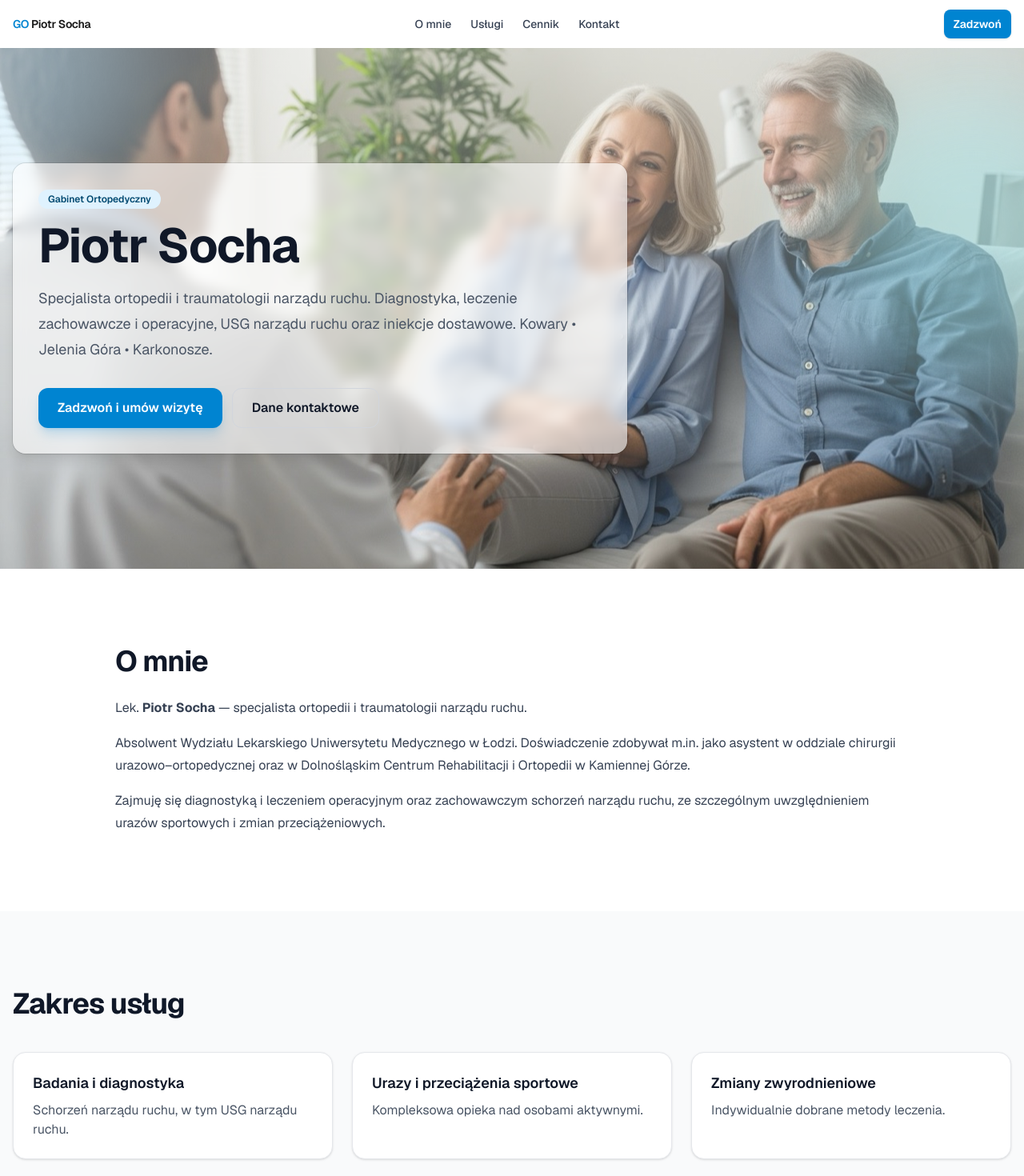
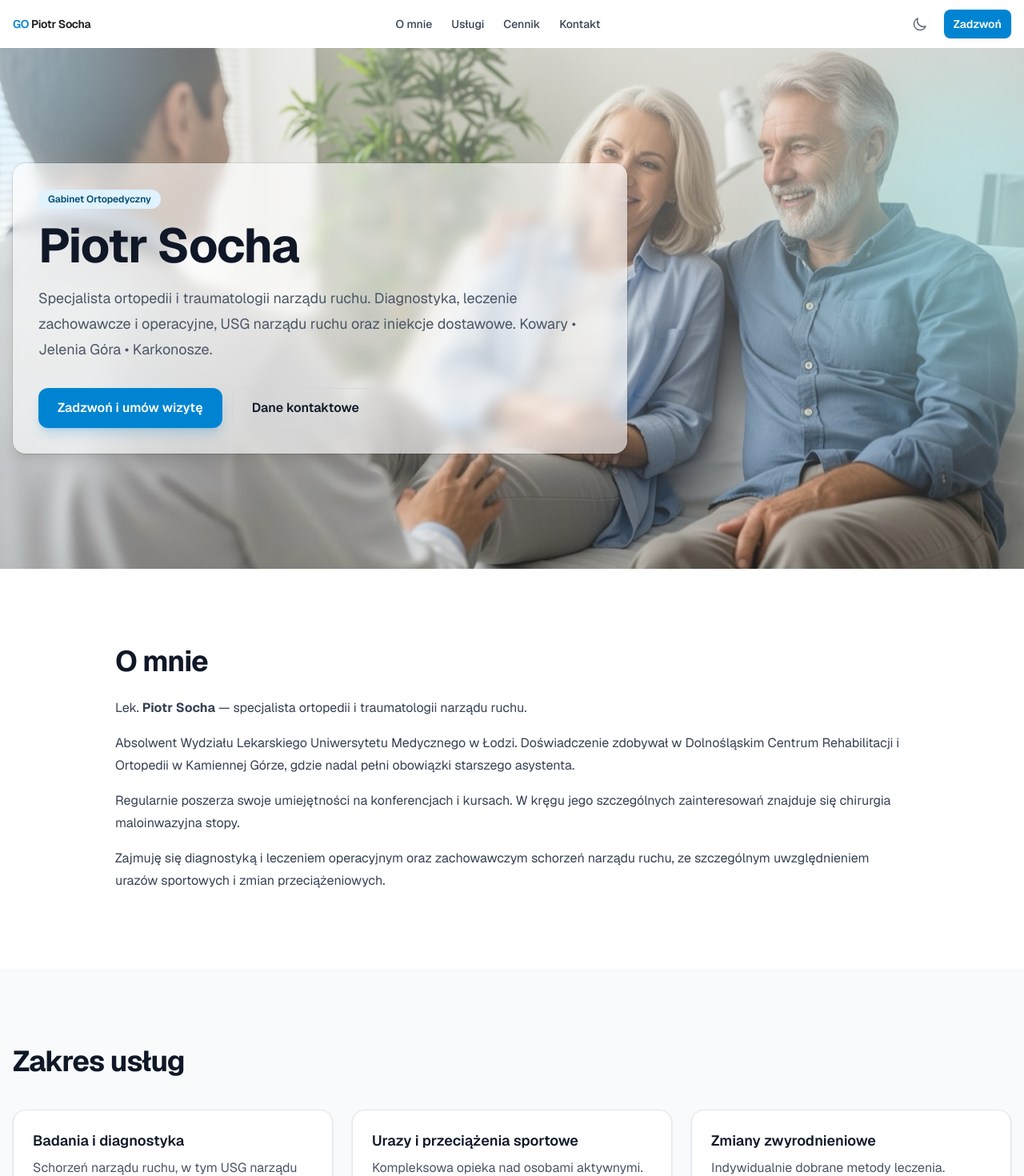
Before and after one commit to micscode/gabinet-piotrek, a Next.js app: page / in a window 1280 px wide. Shown: the top 1470 px of the page at 80% size. Built offline with nearby package versions, Linux system fonts and the light colour scheme.

Commit message:
light mode default

```diff
--- a/app/components/Header.tsx
+++ b/app/components/Header.tsx
@@ -3,6 +3,7 @@
 import { motion } from "framer-motion";
 import Link from "next/link";
 import { useEffect, useRef } from "react";
+import ThemeToggle from "./ThemeToggle";
 
 export default function Header() {
   const headerRef = useRef<HTMLElement | null>(null);
@@ -38,6 +39,8 @@ export default function Header() {
             Kontakt
           </a>
         </nav>
+        <div className="flex items-center gap-3">
+          <ThemeToggle />
           <motion.a
             href="tel:75718288"
             className="rounded-lg bg-sky-600 px-3 py-2 text-sm font-semibold text-white shadow-sm transition hover:bg-sky-700 sm:inline-flex"
@@ -47,6 +50,7 @@ export default function Header() {
             Zadzwoń
           </motion.a>
         </div>
+      </div>
     </header>
   );
 }
--- /dev/null
+++ b/app/components/ThemeToggle.tsx
@@ -0,0 +1,61 @@
+"use client";
+
+import { useEffect, useState } from "react";
+
+export default function ThemeToggle() {
+  const [theme, setTheme] = useState<'light' | 'dark'>('light');
+  const [mounted, setMounted] = useState(false);
+
+  useEffect(() => {
+    setMounted(true);
+    const savedTheme = localStorage.getItem('theme') as 'light' | 'dark' | null;
+    setTheme(savedTheme || 'light');
+  }, []);
+
+  const toggleTheme = () => {
+    const newTheme = theme === 'light' ? 'dark' : 'light';
+    setTheme(newTheme);
+
+    // Dispatch custom event to notify ThemeWatcher
+    const event = new CustomEvent('themeChange', { detail: newTheme });
+    window.dispatchEvent(event);
+  };
+
+  if (!mounted) {
+    return (
+      <button className="rounded-lg p-2 text-gray-500">
+        <div className="h-5 w-5" />
+      </button>
+    );
+  }
+
+  return (
+    <button
+      onClick={toggleTheme}
+      className="rounded-lg p-2 text-gray-500 transition hover:bg-gray-100 hover:text-gray-900 dark:text-gray-400 dark:hover:bg-gray-800 dark:hover:text-white"
+      aria-label={`Switch to ${theme === 'light' ? 'dark' : 'light'} mode`}
+    >
+      {theme === 'light' ? (
+        // Moon icon for dark mode
+        <svg className="h-5 w-5" fill="none" viewBox="0 0 24 24" stroke="currentColor">
+          <path
+            strokeLinecap="round"
+            strokeLinejoin="round"
+            strokeWidth={2}
+            d="M20.354 15.354A9 9 0 018.646 3.646 9.003 9.003 0 0012 21a9.003 9.003 0 008.354-5.646z"
+          />
+        </svg>
+      ) : (
+        // Sun icon for light mode
+        <svg className="h-5 w-5" fill="none" viewBox="0 0 24 24" stroke="currentColor">
+          <path
+            strokeLinecap="round"
+            strokeLinejoin="round"
+            strokeWidth={2}
+            d="M12 3v1m0 16v1m9-9h-1M4 12H3m15.364 6.364l-.707-.707M6.343 6.343l-.707-.707m12.728 0l-.707.707M6.343 17.657l-.707.707M16 12a4 4 0 11-8 0 4 4 0 018 0z"
+          />
+        </svg>
+      )}
+    </button>
+  );
+}
--- a/app/components/ThemeWatcher.tsx
+++ b/app/components/ThemeWatcher.tsx
@@ -1,19 +1,29 @@
 "use client";
 
-import { useEffect } from "react";
+import { useEffect, useState } from "react";
 
 export default function ThemeWatcher() {
+  const [theme, setTheme] = useState<'light' | 'dark'>('light');
+
   useEffect(() => {
-    const media = window.matchMedia("(prefers-color-scheme: dark)");
+    // Check for saved theme preference or default to light
+    const savedTheme = localStorage.getItem('theme') as 'light' | 'dark' | null;
+    const initialTheme = savedTheme || 'light';
 
-    const apply = () => {
-      const isDark = media.matches;
-      document.documentElement.classList.toggle("dark", isDark);
+    setTheme(initialTheme);
+    document.documentElement.classList.toggle("dark", initialTheme === 'dark');
+  }, []);
+
+  useEffect(() => {
+    const handleThemeChange = (event: CustomEvent<'light' | 'dark'>) => {
+      const newTheme = event.detail;
+      setTheme(newTheme);
+      document.documentElement.classList.toggle("dark", newTheme === 'dark');
+      localStorage.setItem('theme', newTheme);
     };
 
-    apply();
-    media.addEventListener("change", apply);
-    return () => media.removeEventListener("change", apply);
+    window.addEventListener('themeChange' as any, handleThemeChange);
+    return () => window.removeEventListener('themeChange' as any, handleThemeChange);
   }, []);
 
   return null;
--- a/app/sections/About.tsx
+++ b/app/sections/About.tsx
@@ -29,9 +29,13 @@ export default function About() {
           </p>
           <p>
             Absolwent Wydziału Lekarskiego Uniwersytetu Medycznego w Łodzi.
-            Doświadczenie zdobywał m.in. jako asystent w oddziale chirurgii
-            urazowo–ortopedycznej oraz w Dolnośląskim Centrum Rehabilitacji i
-            Ortopedii w Kamiennej Górze.
+            Doświadczenie zdobywał w Dolnośląskim Centrum Rehabilitacji i
+            Ortopedii w Kamiennej Górze, gdzie nadal pełni obowiązki starszego asystenta.
+          </p>
+          <p>
+            Regularnie poszerza swoje umiejętności na konferencjach i kursach.
+            W kręgu jego szczególnych zainteresowań znajduje się chirurgia
+            maloinwazyjna stopy.
           </p>
           <p>
             Zajmuję się diagnostyką i leczeniem operacyjnym oraz zachowawczym
--- a/app/sections/Pricing.tsx
+++ b/app/sections/Pricing.tsx
@@ -20,7 +20,7 @@ const prices = [
   },
   {
     name: "Blokady przeciwbólowe",
-    price: "od 350 zł",
+    price: "400 zł",
     notes: "Szczegóły po kwalifikacji lekarskiej.",
   },
 ];
```
Lines whose indentation alone changed are shown as unchanged.
